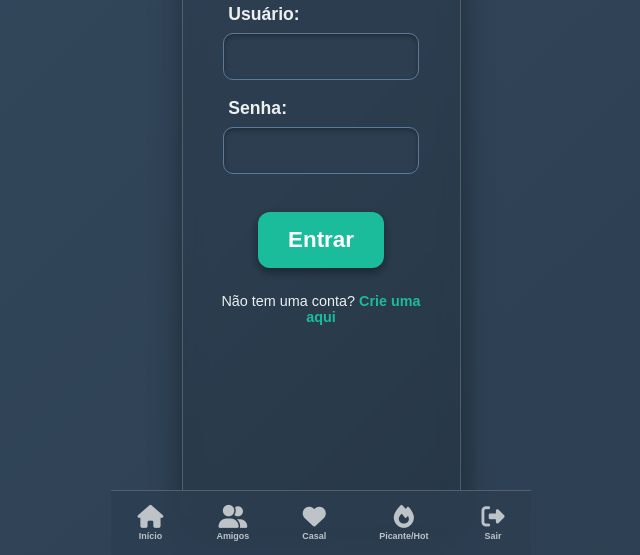
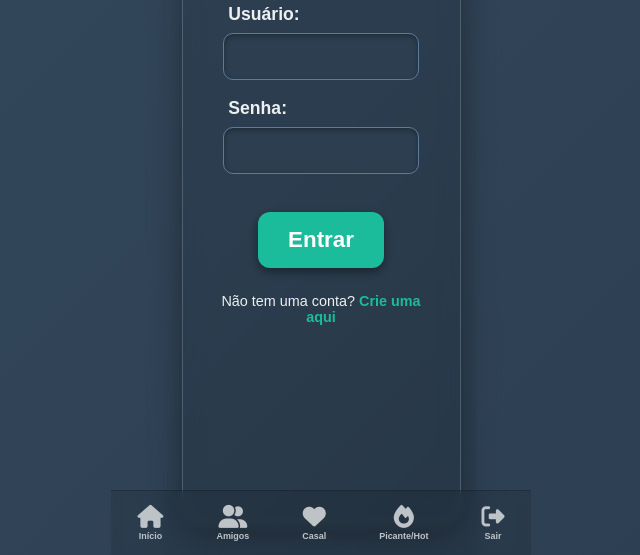
Before and after one commit to Mateus0liveira/piloto-jogo, a website: page index.html in a window 1280 px wide. Shown: the part 245-800 px from the top of the page, without its empty margins (319-959 px from the left). Drawn offline with Linux system fonts and the light colour scheme; a web font is replaced by a local one.

Commit message:
Modificando tema dos jogos 4

```diff
--- a/style.css
+++ b/style.css
@@ -419,12 +419,12 @@ button:active {
     transform: translateX(-50%);
     max-width: 420px;
     width: 100%;
-    background-color: rgba(44, 62, 80, 0.8);
+    background-color: rgba(0, 0, 0, 0.1);
     backdrop-filter: blur(5px);
     -webkit-backdrop-filter: blur(5px);
     display: flex;
     align-items: center;
-    border-top: 1px solid rgba(236, 240, 241, 0.2);
+    border-top: 1px solid rgba(0, 0, 0, 0.2);
     height: 65px;
     box-sizing: border-box;
     z-index: 1000;
```
